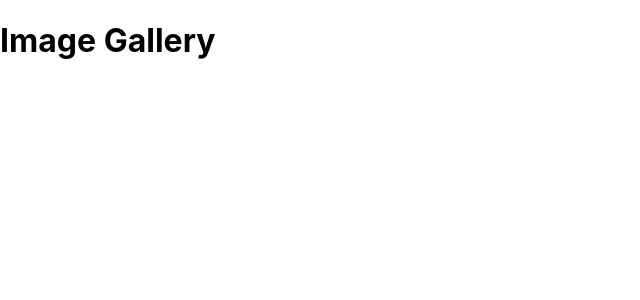
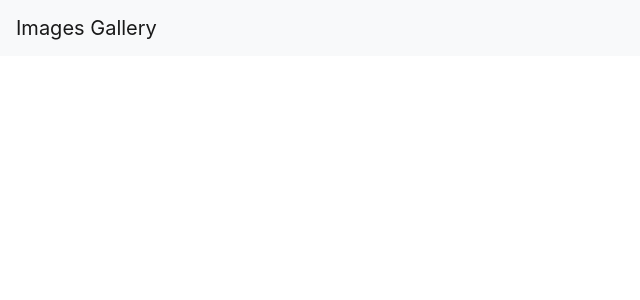
Before and after one commit to mujahxd/images-gallery, a React (Create React App) app in the folder frontend/: page / in a window 1280 px wide. Shown: the top 300 px of the page, without its empty margins (0-640 px from the left). Built offline with nearby package versions, Linux system fonts and the light colour scheme.

Commit message:
initial header component

```diff
--- a/frontend/package.json
+++ b/frontend/package.json
@@ -6,7 +6,9 @@
     "@testing-library/jest-dom": "^5.12.0",
     "@testing-library/react": "^11.2.7",
     "@testing-library/user-event": "^12.8.3",
+    "bootstrap": "^4.5.3",
     "react": "^17.0.2",
+    "react-bootstrap": "^1.4.0",
     "react-dom": "^17.0.2",
     "react-scripts": "^2.1.8",
     "web-vitals": "^1.1.2"
--- a/frontend/src/App.js
+++ b/frontend/src/App.js
@@ -1,9 +1,11 @@
 import React from 'react';
+import 'bootstrap/dist/css/bootstrap.min.css';
+import Header from './components/Header';
 
 function App() {
   return (
     <div>
-      <h1>Image Gallery</h1>
+      <Header title="Images Gallery" />
     </div>
   );
 }
--- /dev/null
+++ b/frontend/src/components/Header.js
@@ -0,0 +1,12 @@
+import React from 'react';
+import { Navbar } from 'react-bootstrap';
+
+const Header = ({ title }) => {
+    return (
+        <Navbar bg="light" variant="light">
+            <Navbar.Brand href="/">{ title }</Navbar.Brand>
+        </Navbar>
+    )
+};
+
+export default Header;
```
Also changed, not shown: 1 other file (tests, documents, lock files or other folders).
